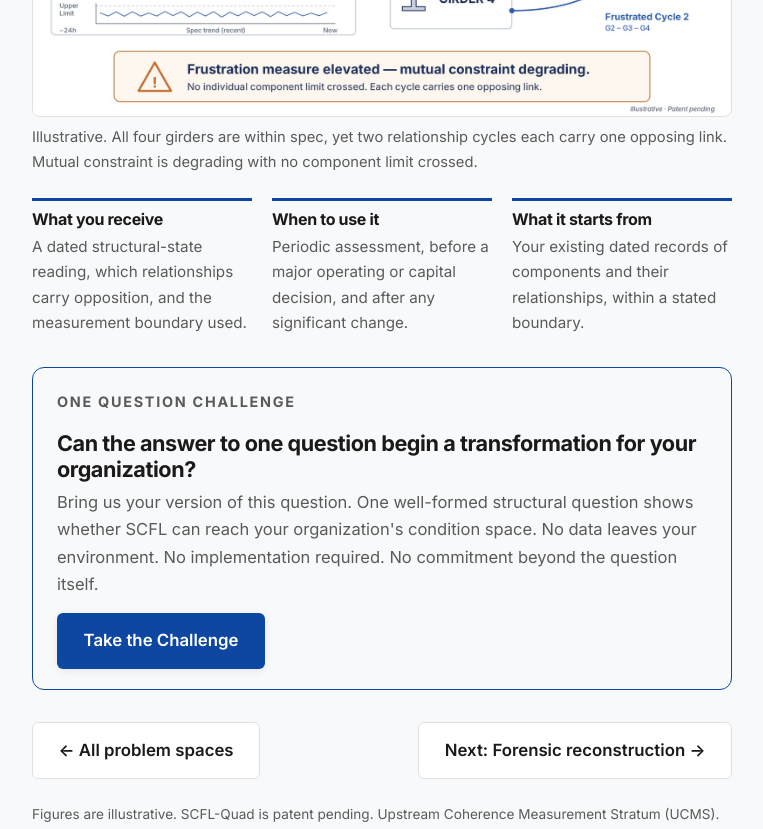
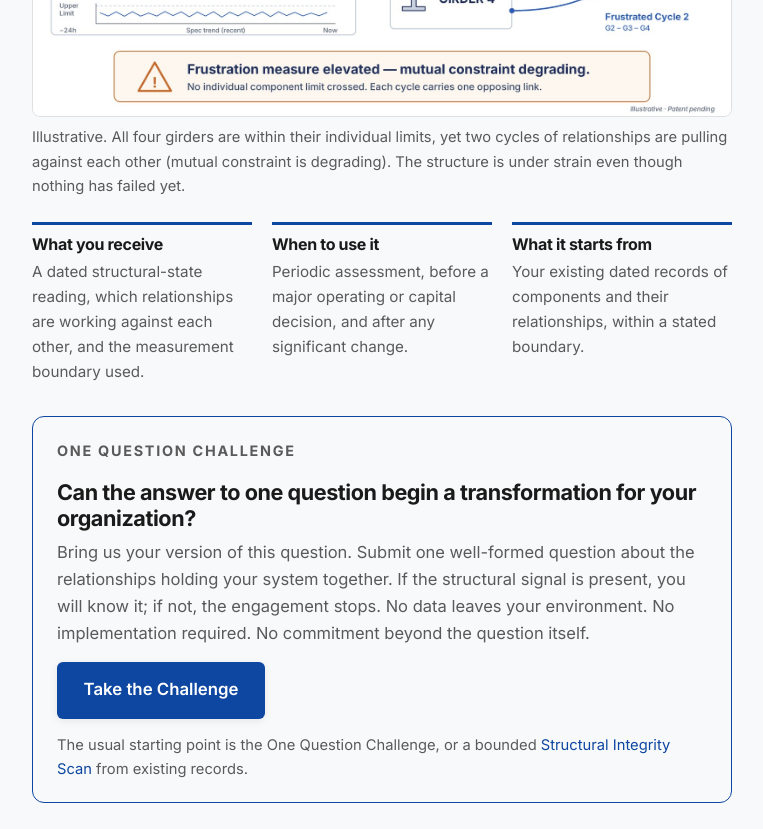
Before and after one commit to ronbrogdon-del/scfl, a plain HTML site: page ps-structural-integrity-scan.html in a window 1280 px wide. Shown: the part 1040-1869 px from the top of the page, without its empty margins (258-1021 px from the left). Drawn offline with Linux system fonts and the light colour scheme.

Commit message:
Problem Spaces: plainer captions and clearer One Question call to action
Plain-language captions on the Structural Integrity Scan and
Localization pages, a pointer to the Cases page from Forensic
reconstruction, an auditability note on Seams in motion, and a
One Question Challenge box that says what a participant submits.

Co-Authored-By: Claude Opus 5.5 <noreply@anthropic.com>
Claude-Session: https://claude.ai/code/session_01JEKM6a2dyPuCHjrdjGLb44

```diff
--- a/ps-structural-integrity-scan.html
+++ b/ps-structural-integrity-scan.html
@@ -65,18 +65,19 @@
         <p class="ps-recognize"><strong>You'll recognize this if</strong> every inspection comes back within spec, and the people closest to the system still say something is off.</p>
         <figure class="ps-figure">
           <img src="problem-spaces-img/structural-integrity-scan.jpg" alt="Four bridge girders all within spec, while two relationship cycles among them are frustrated" loading="lazy">
-          <figcaption>Illustrative. All four girders are within spec, yet two relationship cycles each carry one opposing link. Mutual constraint is degrading with no component limit crossed.</figcaption>
+          <figcaption>Illustrative. All four girders are within their individual limits, yet two cycles of relationships are pulling against each other (mutual constraint is degrading). The structure is under strain even though nothing has failed yet.</figcaption>
         </figure>
         <div class="ps-grid">
-          <div><h3>What you receive</h3><p>A dated structural-state reading, which relationships carry opposition, and the measurement boundary used.</p></div>
+          <div><h3>What you receive</h3><p>A dated structural-state reading, which relationships are working against each other, and the measurement boundary used.</p></div>
           <div><h3>When to use it</h3><p>Periodic assessment, before a major operating or capital decision, and after any significant change.</p></div>
           <div><h3>What it starts from</h3><p>Your existing dated records of components and their relationships, within a stated boundary.</p></div>
         </div>
         <div class="ps-cta">
           <p class="section-kicker">One Question Challenge</p>
           <h2>Can the answer to one question begin a transformation for your organization?</h2>
-          <p>Bring us your version of this question. One well-formed structural question shows whether SCFL can reach your organization's condition space. No data leaves your environment. No implementation required. No commitment beyond the question itself.</p>
+          <p>Bring us your version of this question. Submit one well-formed question about the relationships holding your system together. If the structural signal is present, you will know it; if not, the engagement stops. No data leaves your environment. No implementation required. No commitment beyond the question itself.</p>
           <a href="one-question.html" class="button primary">Take the Challenge</a>
+          <p style="margin:0.9rem 0 0; font-size:0.92rem;">The usual starting point is the One Question Challenge, or a bounded <a href="integrity-scan.html">Structural Integrity Scan</a> from existing records.</p>
         </div>
         <div class="ps-pager"><a href="problem-spaces.html" class="button secondary">← All problem spaces</a> <a href="ps-forensic-reconstruction.html" class="button secondary">Next: Forensic reconstruction →</a></div>
         <p class="ps-note">Figures are illustrative. SCFL-Quad is patent pending. Upstream Coherence Measurement Stratum (UCMS).</p>
```
Also changed, not shown: problem-spaces.html (+2 -1 lines), ps-across-boundaries.html (+2 -1 lines), ps-forensic-reconstruction.html (+3 -2 lines), ps-hidden-erosion.html (+2 -1 lines), ps-lifecycle-checkpoints.html (+2 -1 lines), ps-localization.html (+3 -2 lines), ps-seams-in-motion.html (+3 -2 lines).
